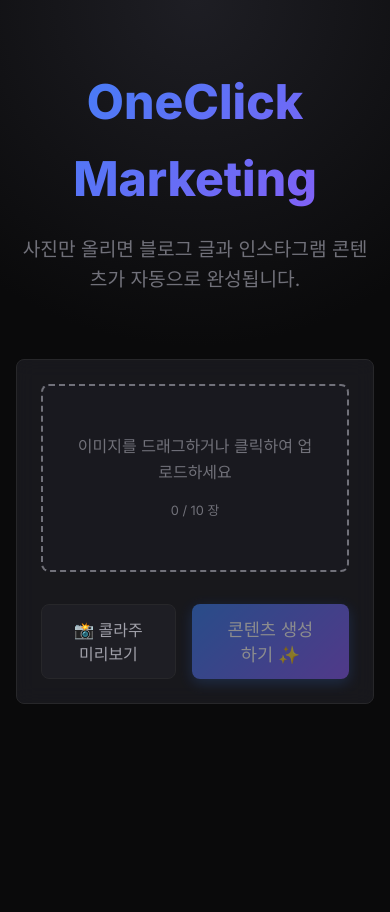
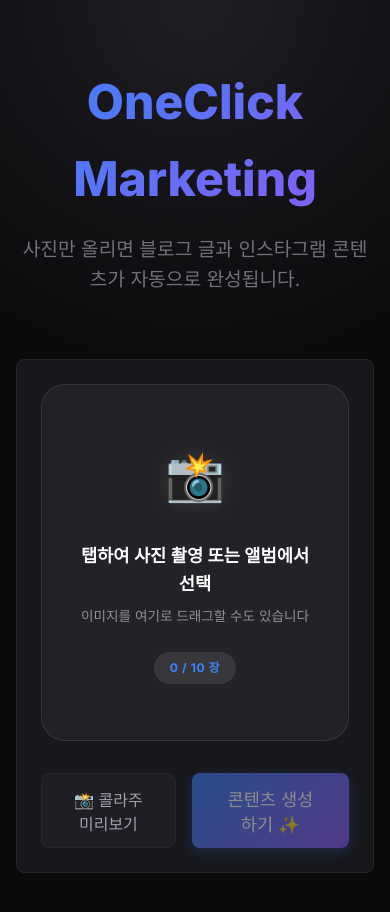
Before and after one commit to coffeeStocking/oneclick-marketing, a Next.js app: page / in a window 390 px wide. Shown: the top 912 px of the page. Before the commit the page ends 844 px from the top, so only its background shows below. Built offline with nearby package versions, Linux system fonts and the light colour scheme.

Commit message:
UI: Improve mobile accessibility and premium aesthetics for ImageUploader

```diff
--- a/src/components/ImageUploader.css
+++ b/src/components/ImageUploader.css
@@ -5,39 +5,103 @@
 }
 
 .drop-zone {
-    border: 2px dashed var(--muted-foreground);
-    border-radius: var(--radius);
-    padding: 3rem 2rem;
+    border: 2px dashed rgba(255, 255, 255, 0.2);
+    border-radius: 1.5rem;
+    padding: 3.5rem 2rem;
     text-align: center;
     cursor: pointer;
-    transition: all 0.2s ease;
-    background: rgba(30, 30, 36, 0.4);
+    transition: all 0.3s cubic-bezier(0.4, 0, 0.2, 1);
+    background: rgba(255, 255, 255, 0.03);
+    backdrop-filter: blur(8px);
+    border: 1px solid rgba(255, 255, 255, 0.1);
+    position: relative;
+    overflow: hidden;
 }
 
 .drop-zone:hover,
 .drop-zone.active {
-    border-color: var(--primary);
-    background: rgba(59, 130, 246, 0.1);
+    border-color: #3b82f6;
+    background: rgba(59, 130, 246, 0.08);
+    transform: translateY(-2px);
+    box-shadow: 0 10px 30px -10px rgba(59, 130, 246, 0.3);
 }
 
-.drop-zone p {
-    color: var(--muted-foreground);
+.uploader-content {
+    display: flex;
+    flex-direction: column;
+    align-items: center;
+    gap: 0.5rem;
+}
+
+.upload-icon {
+    font-size: 3rem;
     margin-bottom: 1rem;
+    filter: drop-shadow(0 0 10px rgba(255, 255, 255, 0.1));
+    animation: bounce 2s infinite ease-in-out;
+}
+
+@keyframes bounce {
+
+    0%,
+    100% {
+        transform: translateY(0);
+    }
+
+    50% {
+        transform: translateY(-5px);
+    }
+}
+
+.main-text {
+    font-size: 1.1rem;
+    font-weight: 600;
+    color: #ffffff;
+    margin: 0;
+}
+
+.sub-text {
+    font-size: 0.85rem;
+    color: rgba(255, 255, 255, 0.5);
+    margin: 0;
+}
+
+.upload-stats {
+    margin-top: 1rem;
+    font-size: 0.75rem;
+    font-weight: 700;
+    padding: 0.4rem 1rem;
+    background: rgba(255, 255, 255, 0.1);
+    border-radius: 2rem;
+    color: #3b82f6;
+    text-transform: uppercase;
+    letter-spacing: 0.05em;
 }
 
 .preview-grid {
     display: grid;
-    grid-template-columns: repeat(auto-fill, minmax(150px, 1fr));
-    gap: 1rem;
-    margin-top: 2rem;
+    grid-template-columns: repeat(2, 1fr);
+    gap: 0.75rem;
+    margin-top: 1.5rem;
+}
+
+@media (min-width: 640px) {
+    .preview-grid {
+        grid-template-columns: repeat(4, 1fr);
+    }
 }
 
 .preview-item {
     position: relative;
     aspect-ratio: 1;
-    border-radius: var(--radius);
+    border-radius: 1rem;
     overflow: hidden;
-    border: 1px solid var(--border);
+    border: 1px solid rgba(255, 255, 255, 0.1);
+    box-shadow: 0 4px 15px rgba(0, 0, 0, 0.2);
+    transition: transform 0.2s ease;
+}
+
+.preview-item:hover {
+    transform: scale(1.03);
 }
 
 .preview-item img {
@@ -48,17 +112,25 @@
 
 .remove-btn {
     position: absolute;
-    top: 5px;
-    right: 5px;
-    background: rgba(0, 0, 0, 0.7);
+    top: 0.5rem;
+    right: 0.5rem;
+    background: rgba(255, 59, 48, 0.9);
     color: white;
     border: none;
     border-radius: 50%;
-    width: 24px;
-    height: 24px;
+    width: 28px;
+    height: 28px;
     display: flex;
     align-items: center;
     justify-content: center;
     cursor: pointer;
-    font-size: 14px;
+    font-size: 18px;
+    font-weight: bold;
+    box-shadow: 0 2px 10px rgba(0, 0, 0, 0.3);
+    transition: all 0.2s ease;
 }
+
+.remove-btn:hover {
+    background: #ff3b30;
+    transform: scale(1.1);
+}
--- a/src/components/ImageUploader.js
+++ b/src/components/ImageUploader.js
@@ -91,9 +91,17 @@ export default function ImageUploader({ onImagesSelected }) {
                     accept="image/*"
                     onChange={handleFileChange}
                 />
-                <p>{images.length < 10 ? "이미지를 드래그하거나 클릭하여 업로드하세요" : "최대 업로드 개수에 도달했습니다"}</p>
-                <div style={{ fontSize: "0.8rem", color: "var(--muted-foreground)" }}>
-                    {images.length} / 10 장
+                <div className="uploader-content">
+                    <div className="upload-icon">📸</div>
+                    <p className="main-text">
+                        {images.length < 10 ? "탭하여 사진 촬영 또는 앨범에서 선택" : "최대 업로드 개수에 도달했습니다"}
+                    </p>
+                    <p className="sub-text">
+                        {images.length < 10 ? "이미지를 여기로 드래그할 수도 있습니다" : ""}
+                    </p>
+                    <div className="upload-stats">
+                        {images.length} / 10 장
+                    </div>
                 </div>
             </div>
 
```
